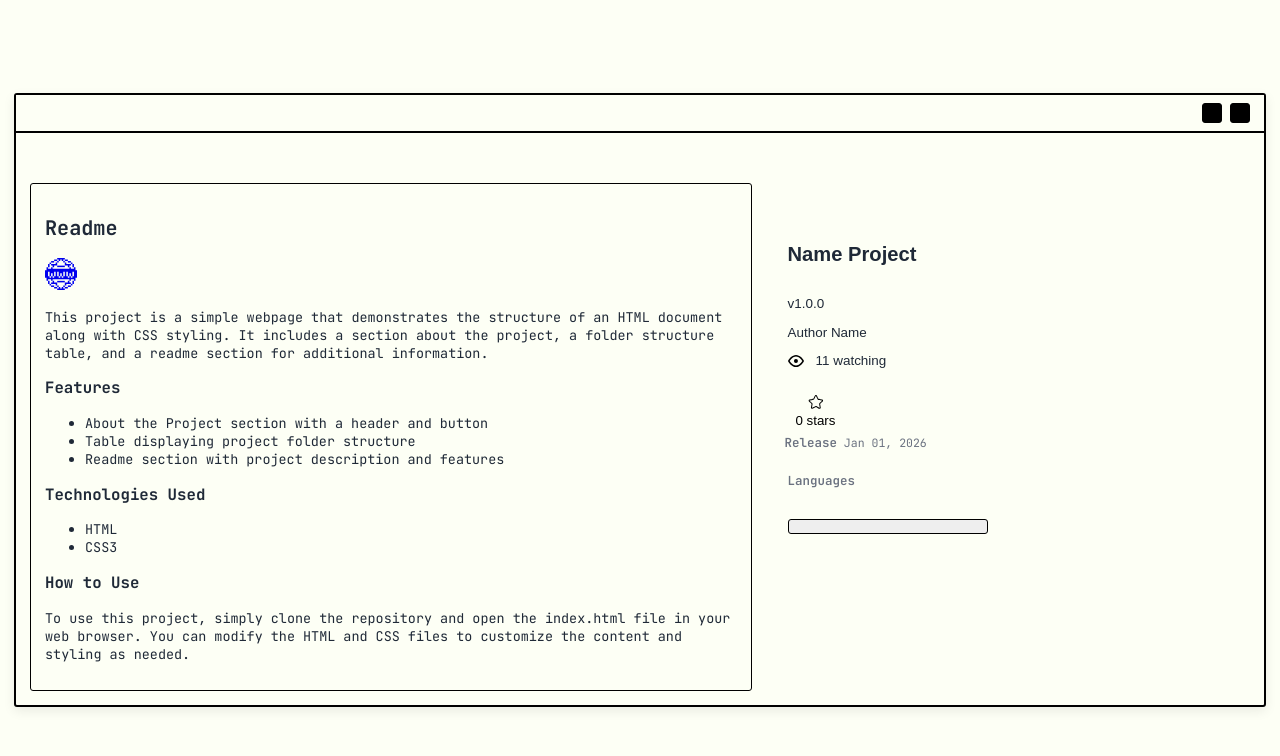
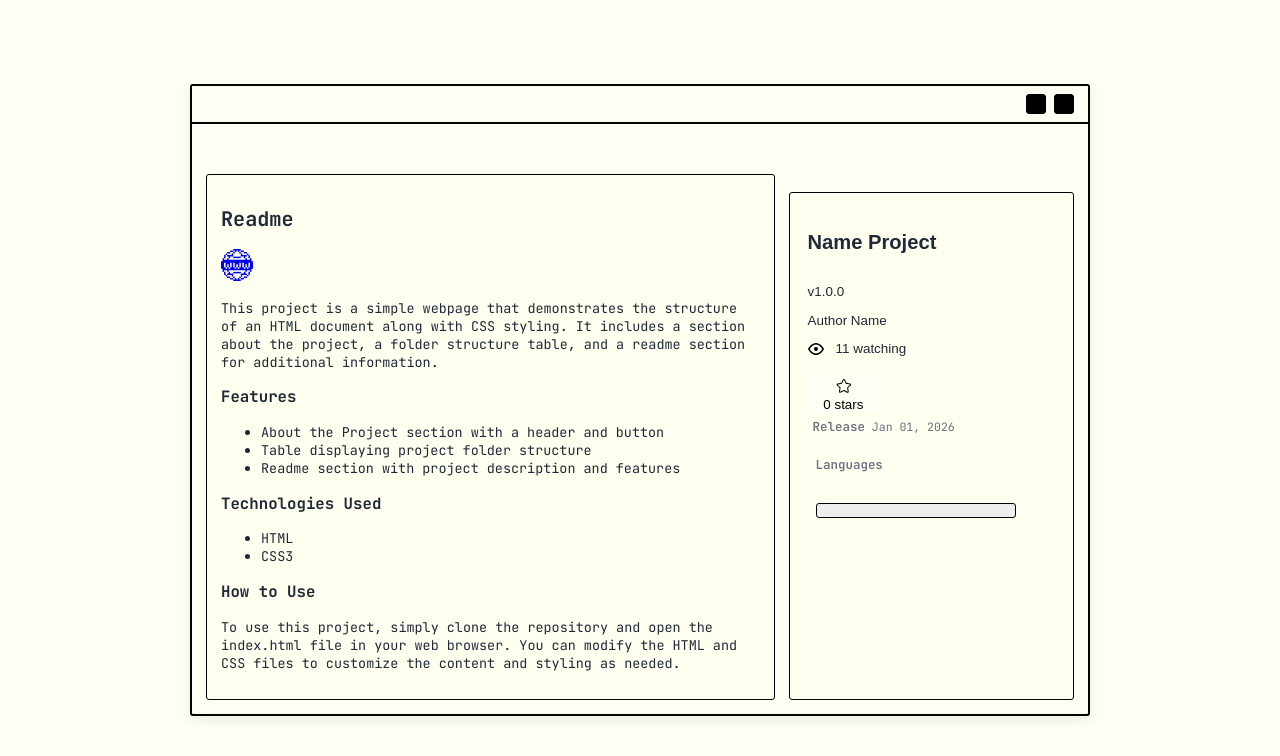
Before and after one commit to kindbytes/folio, a plain HTML site: page teste.html in a window 1280 px wide. Drawn offline with Linux system fonts and the light colour scheme; no server answers; a web font is replaced by a local one.

Commit message:
fix things

```diff
--- a/teste.css
+++ b/teste.css
@@ -106,7 +106,7 @@ body {
    Main Container
    ================================ */
 .about-project {
-    width: 100%;
+    max-width: 900px;
     margin: var(--space-md);
     padding: 0;
     display: flex;
@@ -157,6 +157,7 @@ body {
 }
 
 .readme {
+    background-color: #FFFFF0;
     border: 1px solid var(--accent);
     padding: var(--space-md);
     border-radius: var(--radius-card);
@@ -168,7 +169,9 @@ body {
     flex-direction: column;
     border-radius: var(--radius-card);
     margin-top: var(--space-lg);
-    padding: var(--space-md);
+    padding: var(--space-lg);
+    background-color: #FFFFF0;
+    border: 1px solid var(--accent);
 }
 
 .project-card__release{
@@ -183,9 +186,9 @@ body {
     display: flex;
     flex-direction: column;
     font-family: 'Sono', sans-serif;
-    margin-bottom: var(--space-md);
+    margin-bottom: var(--space-lg);
     line-height: 1.5;
-    padding: var(--space-sm);
+    padding: 0;
     gap: var(--space-sm);
 }
 
```
